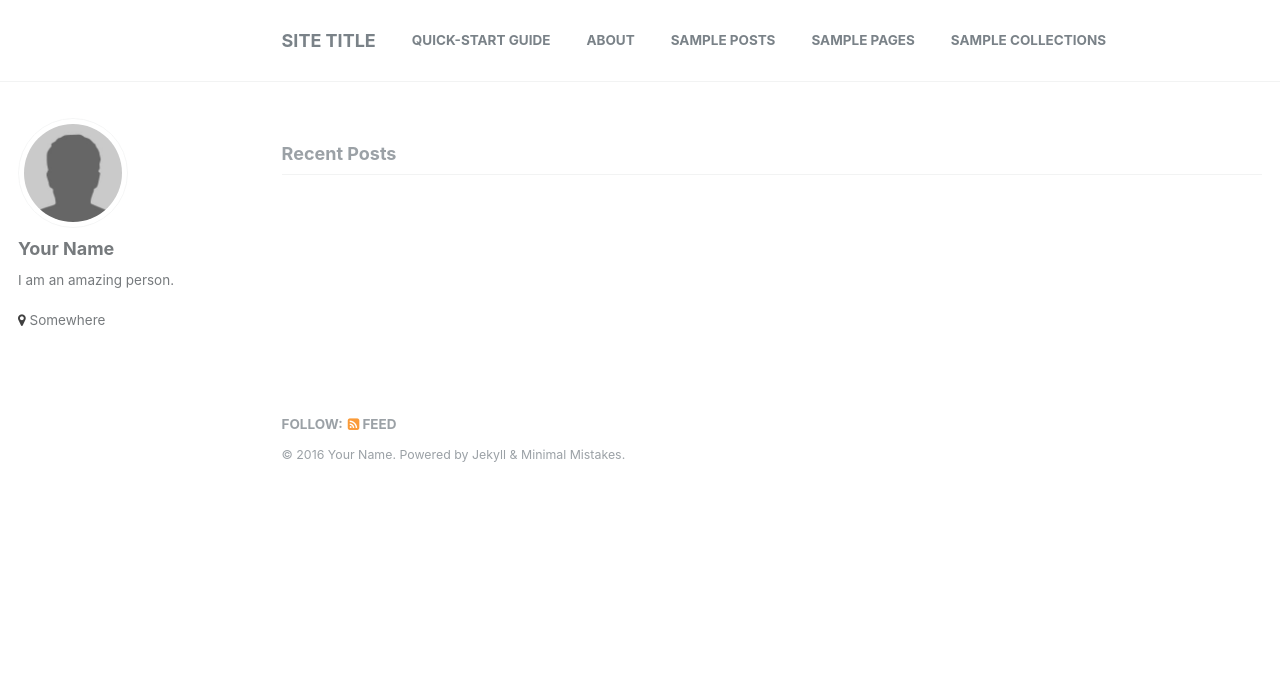
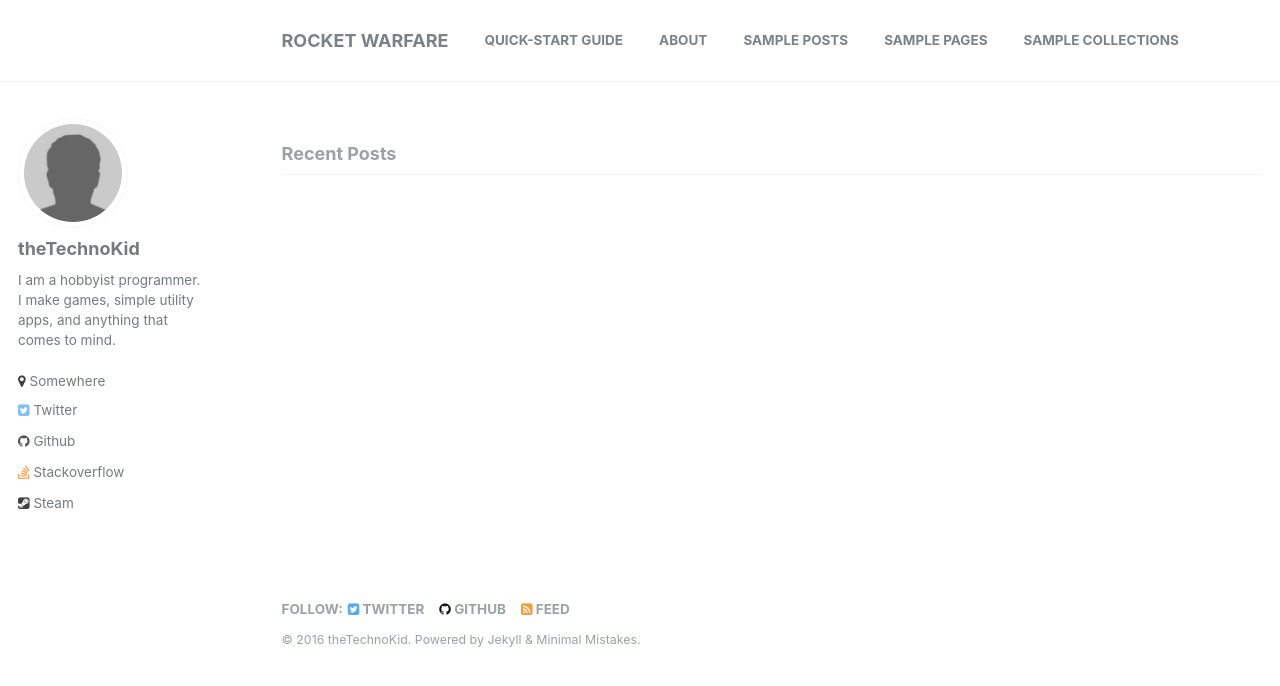
Before and after one commit to realAhmedRoach/RocketWarfare, a Jekyll site: the page built from index.html, in a window 1280 px wide. Shown: the top 686 px of the page. Built offline with Jekyll 4.4.1, drawn with Linux system fonts in a browser that asks for light colours; the list of posts is cut into pages by our own code.

Commit message:
Add config

```diff
--- a/_config.yml
+++ b/_config.yml
@@ -7,13 +7,13 @@
 
 # Site Settings
 locale                   : "en-US"
-title                    : "Site Title"
+title                    : "Rocket Warfare"
 title_separator          : "-"
-name                     : "Your Name"
-description              : "An amazing website."
-url                      : # the base hostname & protocol for your site e.g. "https://mmistakes.github.io"
+name                     : "theTechnoKid"
+description              : "The official news and updates blog of Rocket Warfare."
+url                      : http://theTechnoKid.github.io/RocketWarfare
 baseurl                  : # the subpath of your site, e.g. "/blog"
-gh_repo                  :
+gh_repo                  : theTechnoKid/RocketWarfare
 teaser                   : # filename of teaser fallback teaser image placed in /images/, .e.g. "500x300.png"
 # breadcrumbs            : false # true, false (default)
 words_per_minute         : 200
@@ -21,11 +21,6 @@ comments:
   provider               : # false (default), "disqus", "facebook", "google-plus", custom"
   disqus:
     shortname            : # https://help.disqus.com/customer/portal/articles/466208-what-s-a-shortname-
-  facebook:
-    # https://developers.facebook.com/docs/plugins/comments
-    appid                :
-    num_posts            : # 5 (default)
-    colorscheme          : # "light" (default), "dark"
 
 # SEO Related
 google_site_verification :
@@ -35,7 +30,7 @@ yandex_site_verification :
 
 # Social Sharing
 twitter:
-  username               :
+  username               : theTechnoKid
 facebook:
   username               :
   app_id                 :
@@ -61,9 +56,9 @@ google_ad_slot           :
 
 # Site Author
 author:
-  name             : "Your Name"
+  name             : "theTechnoKid"
   avatar           : "bio-photo.jpg"
-  bio              : "I am an amazing person."
+  bio              : "I am a hobbyist programmer. I make games, simple utility apps, and anything that comes to mind."
   location         : "Somewhere"
   email            :
   uri              :
@@ -73,7 +68,7 @@ author:
   flickr           :
   facebook         :
   foursquare       :
-  github           :
+  github           : theTechnoKid
   google_plus      :
   keybase          :
   instagram        :
@@ -81,10 +76,10 @@ author:
   linkedin         :
   pinterest        :
   soundcloud       :
-  stackoverflow    : # http://stackoverflow.com/users/123456/username
-  steam            :
+  stackoverflow    : https://stackoverflow.com/users/3508796/thetechnokid
+  steam            : thetechnokid
   tumblr           :
-  twitter          :
+  twitter          : theTechnoKid_
   vine             :
   weibo            :
   xing             :
```
